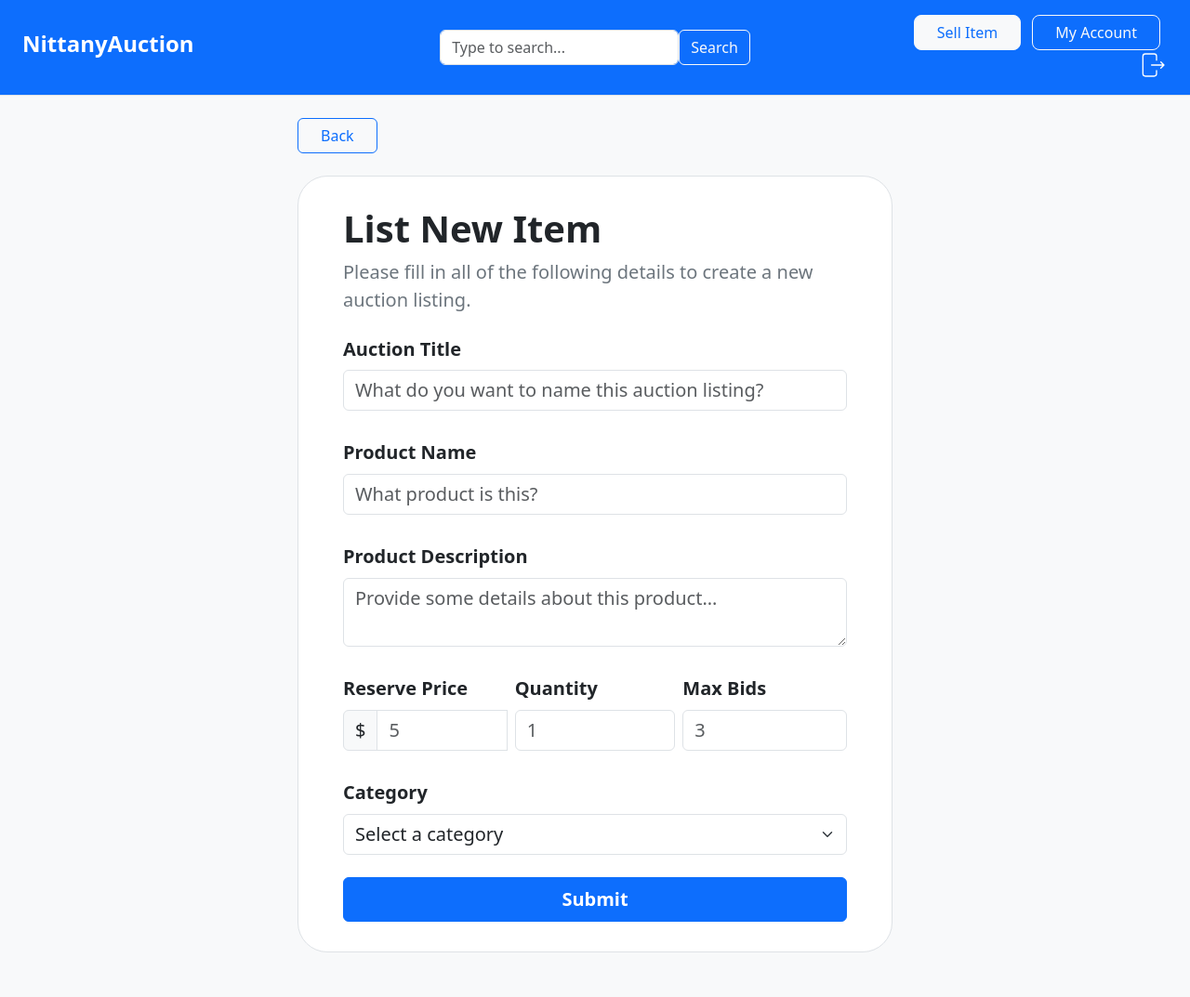
After one commit to jacobm-gavin/431W-nittany-auction, a Flask app: page /sell_item in a window 1280 px wide. The commit adds this page. Shown: the whole page at 93% size. Run offline with Flask 3, Linux system fonts and the light colour scheme; the visitor is signed in with stand-in values (Sample User, id 1); data that the repository does not hold is empty.

Commit message:
create sell_item page

```diff
--- a/src/main.py
+++ b/src/main.py
@@ -444,5 +444,14 @@ def auction_listing(seller_email, listing_ID):
 
     return render_template("auction_listing.html", user=session["user"], role=session["role"], seller_type=session["seller_type"], listing=listing, bids=bids, numbids=numbids, latestbid=latestbid)
 
+@app.route("/sell_item", methods=["GET", "POST"])
+def sell_item():
+    if "user" not in session and session["role"] != "seller":
+        return redirect(url_for("login"))
+
+    categories = parse_categories(get_categories())
+
+    return render_template("sell_item.html", user=session["user"], categories=categories, seller_type=session["seller_type"])
+
 if __name__ == "__main__":
     app.run(debug=True)
--- a/src/templates/buyer.html
+++ b/src/templates/buyer.html
@@ -20,7 +20,7 @@
 
         <div class="col-md-3 text-end">
             {% if role == "seller" %}
-                <button type="button" class="btn btn-light me-2 text-primary px-4 rounded-3">Sell Item</button>
+                <a href="/sell_item" type="button" class="btn btn-light me-2 text-primary px-4 rounded-3">Sell Item</a>
                 <a href="/seller" type="button" class="btn btn-outline-light me-2 px-4 rounded-3">Dashboard</a>
             {% endif %}
             <button type="button" class="btn btn-outline-light me-2 px-4 rounded-3">My Account</button>
@@ -88,7 +88,7 @@
                                         </div>
                                     </div>
                                     </div>
-                                    <a class="btn btn-primary fw-medium" href="auction_listing/{{ listing.seller_email }}/{{ listing.listing_ID }}">View</a>
+                                    <a class="btn btn-primary fw-medium" href="/auction_listing/{{ listing.seller_email }}/{{ listing.listing_ID }}">View</a>
                                 </div>
                             </div>
                             {% endfor %}
--- /dev/null
+++ b/src/templates/sell_item.html
@@ -0,0 +1,100 @@
+<!DOCTYPE html>
+<html>
+<head>
+    <title>Seller Welcome</title>
+    <link href="https://cdn.jsdelivr.net/npm/bootstrap@5.3.8/dist/css/bootstrap.min.css" rel="stylesheet" integrity="sha384-sRIl4kxILFvY47J16cr9ZwB07vP4J8+LH7qKQnuqkuIAvNWLzeN8tE5YBujZqJLB" crossorigin="anonymous">
+</head>
+<body class="bg-body-tertiary">
+    <header class="d-flex flex-wrap align-items-center justify-content-center justify-content-md-between py-3 mb-4 px-4 border-bottom bg-primary">
+        <a href="/seller" class="d-flex align-items-center col-md-3 mb-2 mb-md-0 text-dark text-decoration-none">
+            <h4 class="fw-bold text-white">NittanyAuction</h4>
+        </a>
+
+        <nav class="navbar">
+        <form class="form-inline d-flex">
+            <input class="form-control mr-sm-2" type="search" placeholder="Type to search..." aria-label="Search">
+            <button class="btn btn-outline-light my-2 my-sm-0" type="submit">Search</button>
+        </form>
+        </nav>
+
+        <div class="col-md-3 text-end">
+            <button type="button" class="btn btn-light me-2 text-primary px-4 rounded-3">Sell Item</button>
+            {% if seller_type == "student" %}
+                <a href="/buyer" type="button" class="btn btn-outline-light me-2 px-4 rounded-3">Browse</a>
+            {% endif %}
+            <button type="button" class="btn btn-outline-light me-2 px-4 rounded-3">My Account</button>
+            <a href="/logout">
+                <svg width="32px" height="32px" viewBox="0 0 24 24" fill="none" xmlns="http://www.w3.org/2000/svg">
+                    <path d="M15 16.5V19C15 20.1046 14.1046 21 13 21H6C4.89543 21 4 20.1046 4 19V5C4 3.89543 4.89543 3 6 3H13C14.1046 3 15 3.89543 15 5V8.0625M11 12H21M21 12L18.5 9.5M21 12L18.5 14.5" stroke="#ffffff" stroke-width="1" stroke-linecap="round" stroke-linejoin="round"/>
+                </svg>
+            </a>
+        </div>
+    </header>
+
+    <div class="d-flex justify-content-center mb-4">
+        <div class="col-4" style="width: 50vw;">
+            <button onclick="history.back()" class="btn btn-outline-primary px-4">Back</button>
+        </div>
+    </div>
+
+
+    <div class="mb-5">
+        <div class="justify-content-center py-3 col-lg-6 m-auto border rounded-5 bg-white">
+            <form method="POST" class="form-signin w-100 m-auto py-3 px-5">
+                <h1 class="fw-bold">List New Item</h1>
+                <p class="text-secondary fw-light fs-5">Please fill in all of the following details to create a new auction listing.</p>
+                <div class="fs-5">
+                    <label class="col-form-label fw-semibold">Auction Title</label><br>
+                    <input class="form-control fw-light fs-5" type="auction_title" name="auction_title" placeholder="What do you want to name this auction listing?"><br>
+                </div>
+
+                <div class="fs-5">
+                    <label class="form-label fw-semibold">Product Name</label><br>
+                    <input class="form-control fw-light fs-5" type="product_name" name="product_name" placeholder="What product is this?"><br>
+                </div>
+
+                <div class="fs-5">
+                    <label class="form-label fw-semibold">Product Description</label><br>
+                    <textarea class="form-control fw-light fs-5" type="product_description" name="product_description" placeholder="Provide some details about this product..."></textarea>
+                    <br>
+                </div>
+
+                <div class="d-flex flex-row justify-content-between fs-5">
+                    <div class="col-4 pe-1">
+                        <label class="form-label fw-semibold">Reserve Price</label><br>
+                        <div class="input-group mb-3">
+                            <span class="input-group-text fs-5">$</span>
+                            <input class="form-control fw-light fs-5" type="number" name="max_bids" placeholder="5" min="1"><br>
+                        </div>
+                    </div>
+                    <div class="col-4 px-1">
+                        <label class="form-label fw-semibold">Quantity</label><br>
+                        <input class="form-control fw-light fs-5" type="number" name="quantity" placeholder="1" min="1"><br>
+                    </div>
+                    <div class="col-4 ps-1">
+                        <label class="form-label fw-semibold">Max Bids</label><br>
+                        <input class="form-control fw-light fs-5" type="number" name="max_bids" placeholder="3" min="1"><br>
+                    </div>
+                </div>
+
+                <div class="fs-5">
+                    <label class="form-label fw-semibold">Category</label><br>
+                    <div class="dropdown mb-4">
+                        <select class="form-select fs-5">
+                            <option selected class="text-secondary">Select a category</option>
+                            {% for category in categories %}
+                                {% if category != "Root" %}
+                                    <option placeholder="Select a category">{{ category }}</option>
+                                {% endif %}
+                            {% endfor %}
+                        </select>
+                    </div>
+
+                <button type="submit" class="btn btn-primary w-100 fw-semibold py-2 fs-5">Submit</button>
+            </form>
+        </div>
+    </div>
+
+    <script src="https://cdn.jsdelivr.net/npm/bootstrap@5.3.8/dist/js/bootstrap.bundle.min.js" integrity="sha384-FKyoEForCGlyvwx9Hj09JcYn3nv7wiPVlz7YYwJrWVcXK/BmnVDxM+D2scQbITxI" crossorigin="anonymous"></script>
+</body>
+</html>
--- a/src/templates/seller.html
+++ b/src/templates/seller.html
@@ -4,7 +4,7 @@
     <title>Seller Welcome</title>
     <link href="https://cdn.jsdelivr.net/npm/bootstrap@5.3.8/dist/css/bootstrap.min.css" rel="stylesheet" integrity="sha384-sRIl4kxILFvY47J16cr9ZwB07vP4J8+LH7qKQnuqkuIAvNWLzeN8tE5YBujZqJLB" crossorigin="anonymous">
 </head>
-<body>
+<body class="bg-body-tertiary">
     <header class="d-flex flex-wrap align-items-center justify-content-center justify-content-md-between py-3 mb-4 px-4 border-bottom bg-primary">
         <a href="/seller" class="d-flex align-items-center col-md-3 mb-2 mb-md-0 text-dark text-decoration-none">
             <h4 class="fw-bold text-white">NittanyAuction</h4>
@@ -18,7 +18,7 @@
         </nav>
 
         <div class="col-md-3 text-end">
-            <button type="button" class="btn btn-light me-2 text-primary px-4 rounded-3">Sell Item</button>
+            <a href="/sell_item" type="button" class="btn btn-light me-2 text-primary px-4 rounded-3">Sell Item</a>
             {% if seller_type == "student" %}
                 <a href="/buyer" type="button" class="btn btn-outline-light me-2 px-4 rounded-3">Browse</a>
             {% endif %}
```
